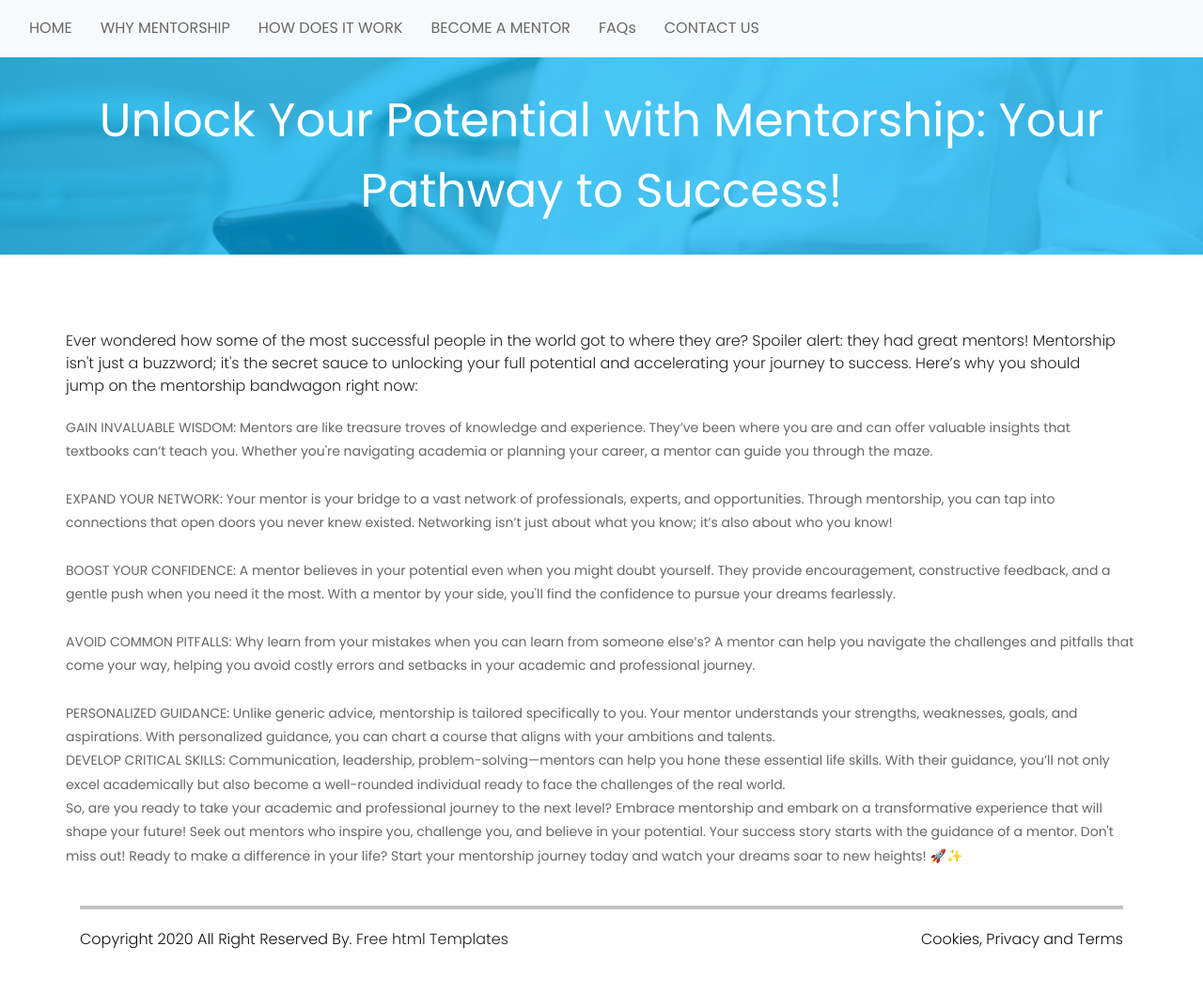
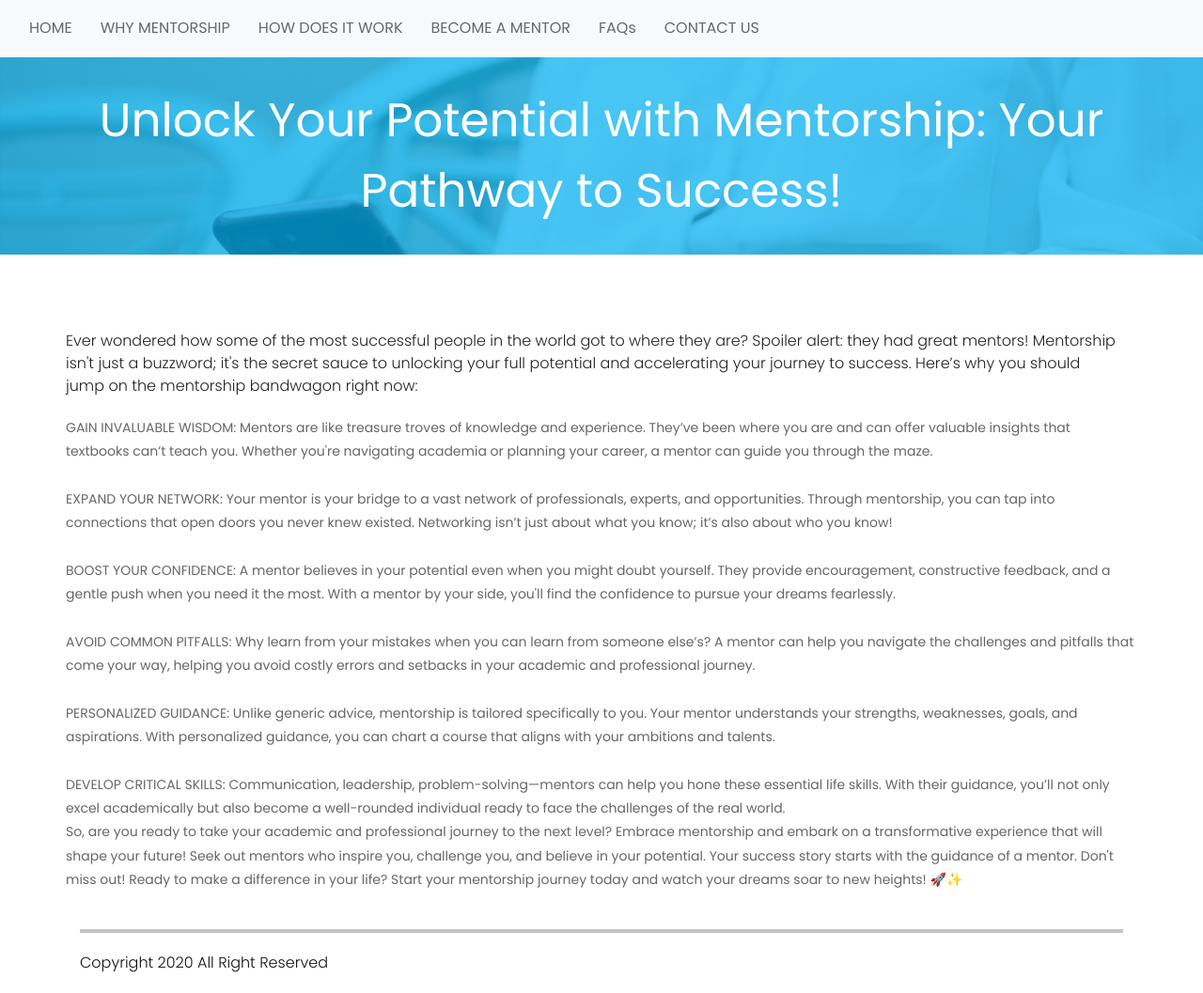
Before and after one commit to getmementored/getmementored.github.io, a plain HTML site: page recurments.html in a window 1280 px wide. Shown: the whole page at 94% size. Before the commit the page ends 1032 px from the top, so only its background shows below. Drawn offline with nearby package versions, Linux system fonts and the light colour scheme; a script that the page names is missing; files whose address does not match are found by name.

Commit message:
Update recurments.html

```diff
--- a/recurments.html
+++ b/recurments.html
@@ -77,7 +77,7 @@
 	<br><li>BOOST YOUR CONFIDENCE: A mentor believes in your potential even when you might doubt yourself. They provide encouragement, constructive feedback, and a gentle push when you need it the most. With a mentor by your side, you'll find the confidence to pursue your dreams fearlessly.</li>
 	<br><li>AVOID COMMON PITFALLS: Why learn from your mistakes when you can learn from someone else’s? A mentor can help you navigate the challenges and pitfalls that come your way, helping you avoid costly errors and setbacks in your academic and professional journey.</li>
 	<br><li>PERSONALIZED GUIDANCE: Unlike generic advice, mentorship is tailored specifically to you. Your mentor understands your strengths, weaknesses, goals, and aspirations. With personalized guidance, you can chart a course that aligns with your ambitions and talents.</li>
-	<li>DEVELOP CRITICAL SKILLS: Communication, leadership, problem-solving—mentors can help you hone these essential life skills. With their guidance, you’ll not only excel academically but also become a well-rounded individual ready to face the challenges of the real world.</li>
+	<br><li>DEVELOP CRITICAL SKILLS: Communication, leadership, problem-solving—mentors can help you hone these essential life skills. With their guidance, you’ll not only excel academically but also become a well-rounded individual ready to face the challenges of the real world.</li>
 </ul>
 
 So, are you ready to take your academic and professional journey to the next level? Embrace mentorship and embark on a transformative experience that will shape your future! Seek out mentors who inspire you, challenge you, and believe in your potential. Your success story starts with the guidance of a mentor. Don't miss out!
@@ -100,11 +100,9 @@ Ready to make a difference in your life? Start your mentorship journey today and
       <div class="container">
         <div class="row">
           <div class="col-md-6">
-            <p class="copyright_text">Copyright 2020 All Right Reserved By.<a href="https://html.design"> Free  html Templates</a></p>
+            <p class="copyright_text">Copyright 2020 All Right Reserved</p>
           </div>
-          <div class="col-md-6">
-            <p class="cookies_text">Cookies, Privacy and Terms</p>
-          </div>
+
         </div>
       </div>
     </div>
```
